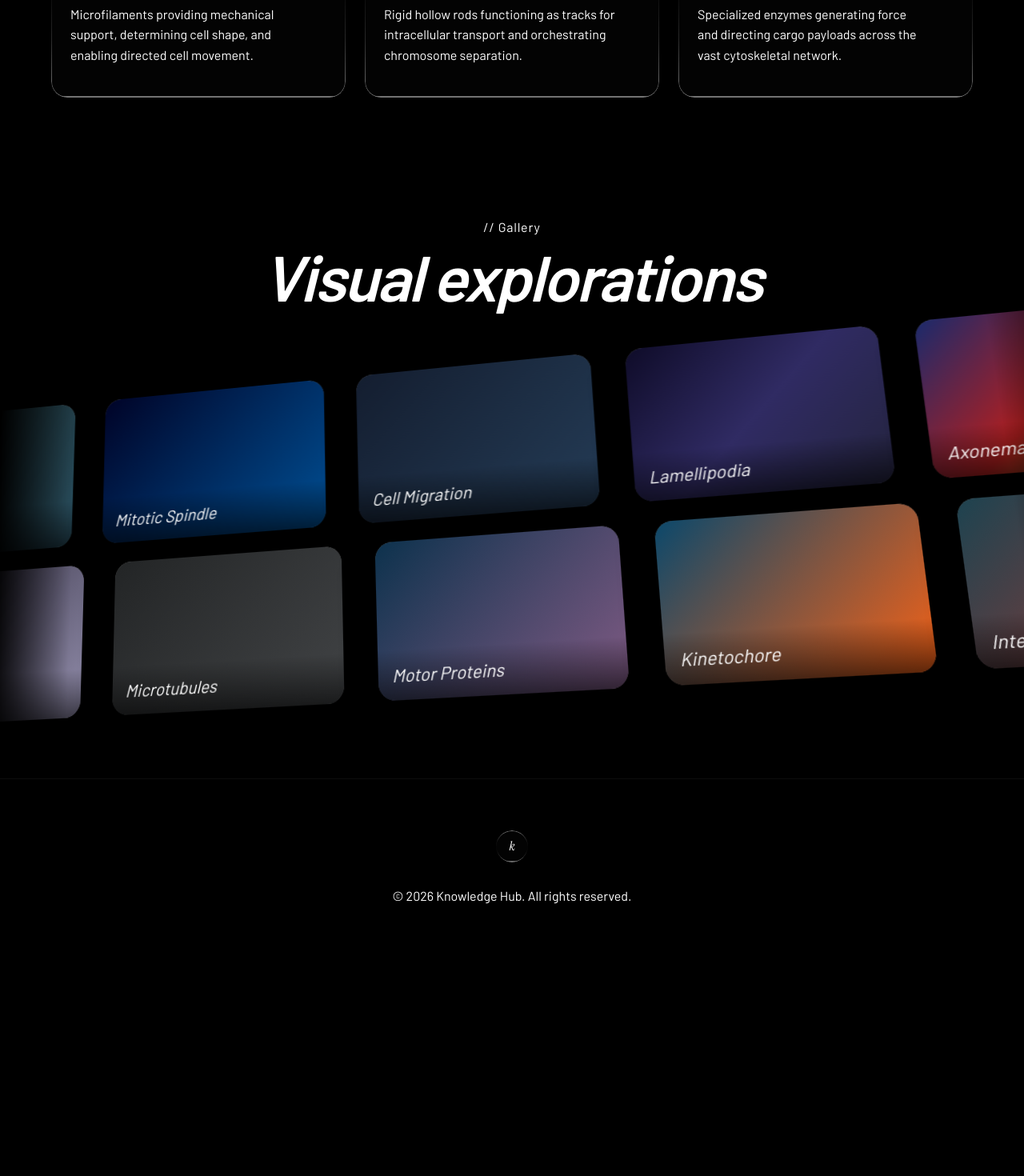
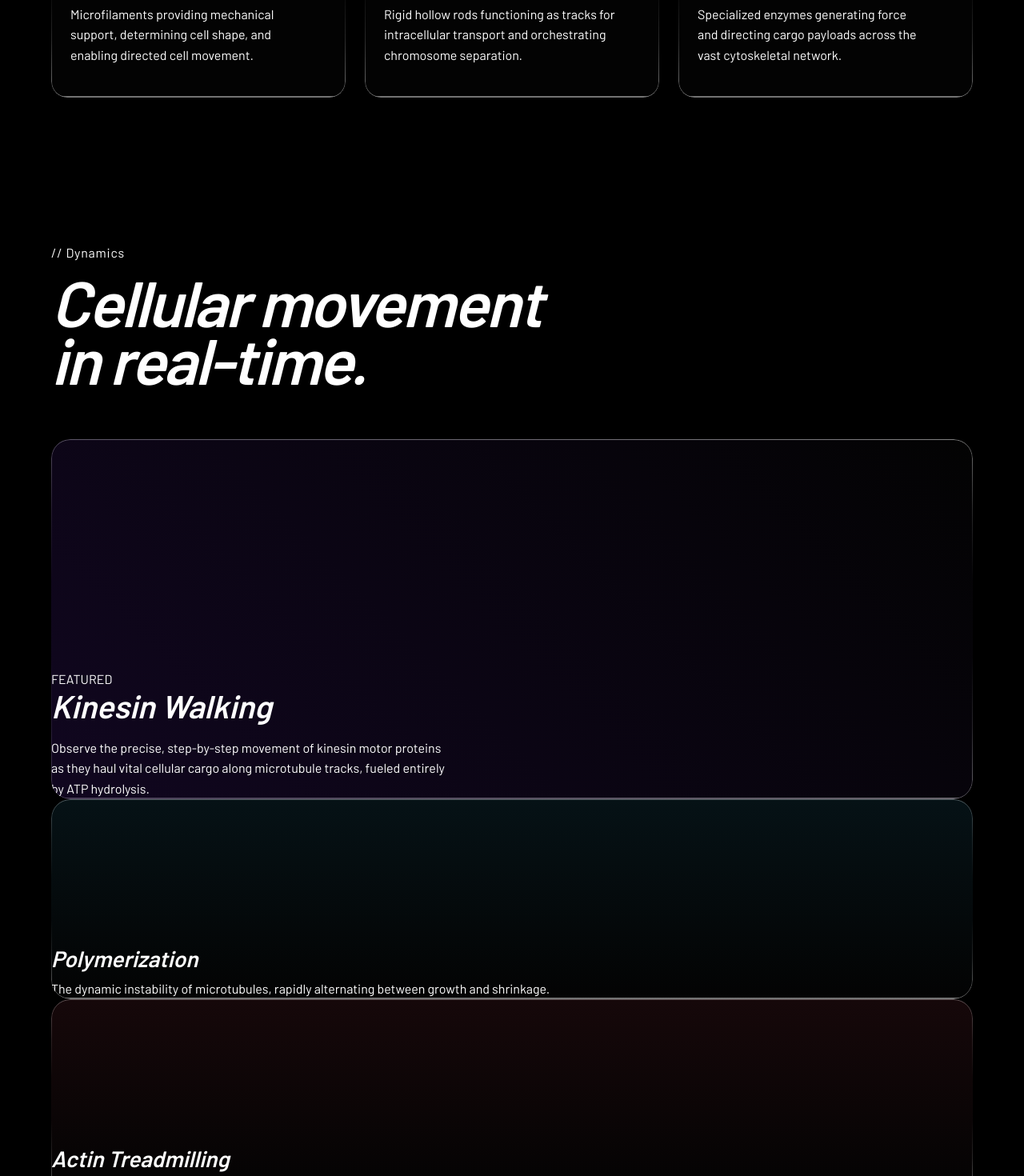
Before and after one commit to plum45/ruji, a React (Vite) app: page / in a window 1280 px wide. Shown: the part 1440-2910 px from the top of the page at 80% size. Before the commit the page ends 2649 px from the top, so only its background shows below. Built offline with nearby package versions, Linux system fonts and the light colour scheme.

Commit message:
Add DynamicsSection to complete missing navbar link

```diff
--- a/src/App.tsx
+++ b/src/App.tsx
@@ -2,6 +2,7 @@ import ScrollProgress from './components/ScrollProgress';
 import Navbar from './components/Navbar';
 import Hero from './components/Hero';
 import CapabilitiesSection from './components/CapabilitiesSection';
+import DynamicsSection from './components/DynamicsSection';
 import GallerySection from './components/GallerySection';
 
 function App() {
@@ -13,6 +14,7 @@ function App() {
       <main>
         <Hero />
         <CapabilitiesSection />
+        <DynamicsSection />
         <GallerySection />
       </main>
 
--- /dev/null
+++ b/src/components/DynamicsSection.tsx
@@ -0,0 +1,100 @@
+import { motion } from 'framer-motion';
+
+const FADE_UP = (delay: number) => ({
+  initial: { filter: 'blur(8px)', opacity: 0, y: 30 },
+  whileInView: { filter: 'blur(0px)', opacity: 1, y: 0 },
+  viewport: { once: true, amount: 0.15 },
+  transition: { duration: 0.7, delay, ease: 'easeOut' as const },
+});
+
+export default function DynamicsSection() {
+  return (
+    <section
+      id="articles"
+      style={{
+        position: 'relative',
+        background: '#000',
+        paddingTop: '8rem',
+        paddingBottom: '8rem',
+        paddingLeft: 'clamp(1.5rem, 5vw, 5rem)',
+        paddingRight: 'clamp(1.5rem, 5vw, 5rem)',
+        overflow: 'hidden',
+      }}
+    >
+      <motion.div {...FADE_UP(0)} style={{ marginBottom: '4rem' }}>
+        <p className="font-body text-white/80 text-sm" style={{ marginBottom: '1rem', letterSpacing: '0.05em' }}>
+          // Dynamics
+        </p>
+        <h2
+          className="font-heading text-white"
+          style={{
+            fontStyle: 'italic',
+            fontSize: 'clamp(2.5rem, 7vw, 5rem)',
+            lineHeight: 0.9,
+            letterSpacing: '-0.03em',
+            margin: 0,
+          }}
+        >
+          Cellular movement<br />in real-time.
+        </h2>
+      </motion.div>
+
+      <div className="grid grid-cols-1 lg:grid-cols-3 gap-6">
+        {/* Large featured item */}
+        <motion.div
+          {...FADE_UP(0.1)}
+          className="liquid-glass lg:col-span-2 flex flex-col justify-end p-8"
+          style={{ borderRadius: '1.5rem', minHeight: 450, position: 'relative', overflow: 'hidden' }}
+        >
+          {/* Subtle gradient background for visual interest */}
+          <div style={{ position: 'absolute', inset: 0, background: 'linear-gradient(45deg, rgba(30,10,60,0.5), transparent)', zIndex: 0 }} />
+
+          <div style={{ position: 'relative', zIndex: 10 }}>
+            <span className="font-body text-xs text-white/70 mb-3 block tracking-wider uppercase">Featured</span>
+            <h3 className="font-heading text-white" style={{ fontStyle: 'italic', fontSize: '2.5rem', margin: 0, marginBottom: '1rem' }}>
+              Kinesin Walking
+            </h3>
+            <p className="font-body text-white/80" style={{ maxWidth: '55ch', lineHeight: 1.6, margin: 0 }}>
+              Observe the precise, step-by-step movement of kinesin motor proteins as they haul vital cellular cargo along microtubule tracks, fueled entirely by ATP hydrolysis.
+            </p>
+          </div>
+        </motion.div>
+
+        {/* Vertical Stack for smaller items */}
+        <div className="flex flex-col gap-6 lg:col-span-1">
+          <motion.div
+            {...FADE_UP(0.2)}
+            className="liquid-glass flex-1 flex flex-col justify-end p-8"
+            style={{ borderRadius: '1.5rem', minHeight: 250, position: 'relative', overflow: 'hidden' }}
+          >
+            <div style={{ position: 'absolute', inset: 0, background: 'linear-gradient(180deg, rgba(10,40,50,0.4), transparent)', zIndex: 0 }} />
+            <div style={{ position: 'relative', zIndex: 10 }}>
+              <h3 className="font-heading text-white" style={{ fontStyle: 'italic', fontSize: '1.75rem', margin: 0, marginBottom: '0.5rem' }}>
+                Polymerization
+              </h3>
+              <p className="font-body text-white/80 text-sm" style={{ lineHeight: 1.6, margin: 0 }}>
+                The dynamic instability of microtubules, rapidly alternating between growth and shrinkage.
+              </p>
+            </div>
+          </motion.div>
+
+          <motion.div
+            {...FADE_UP(0.3)}
+            className="liquid-glass flex-1 flex flex-col justify-end p-8"
+            style={{ borderRadius: '1.5rem', minHeight: 250, position: 'relative', overflow: 'hidden' }}
+          >
+            <div style={{ position: 'absolute', inset: 0, background: 'linear-gradient(180deg, rgba(50,15,20,0.4), transparent)', zIndex: 0 }} />
+            <div style={{ position: 'relative', zIndex: 10 }}>
+              <h3 className="font-heading text-white" style={{ fontStyle: 'italic', fontSize: '1.75rem', margin: 0, marginBottom: '0.5rem' }}>
+                Actin Treadmilling
+              </h3>
+              <p className="font-body text-white/80 text-sm" style={{ lineHeight: 1.6, margin: 0 }}>
+                Continuous filament assembly at the plus end and disassembly at the minus end.
+              </p>
+            </div>
+          </motion.div>
+        </div>
+      </div>
+    </section>
+  );
+}
```
